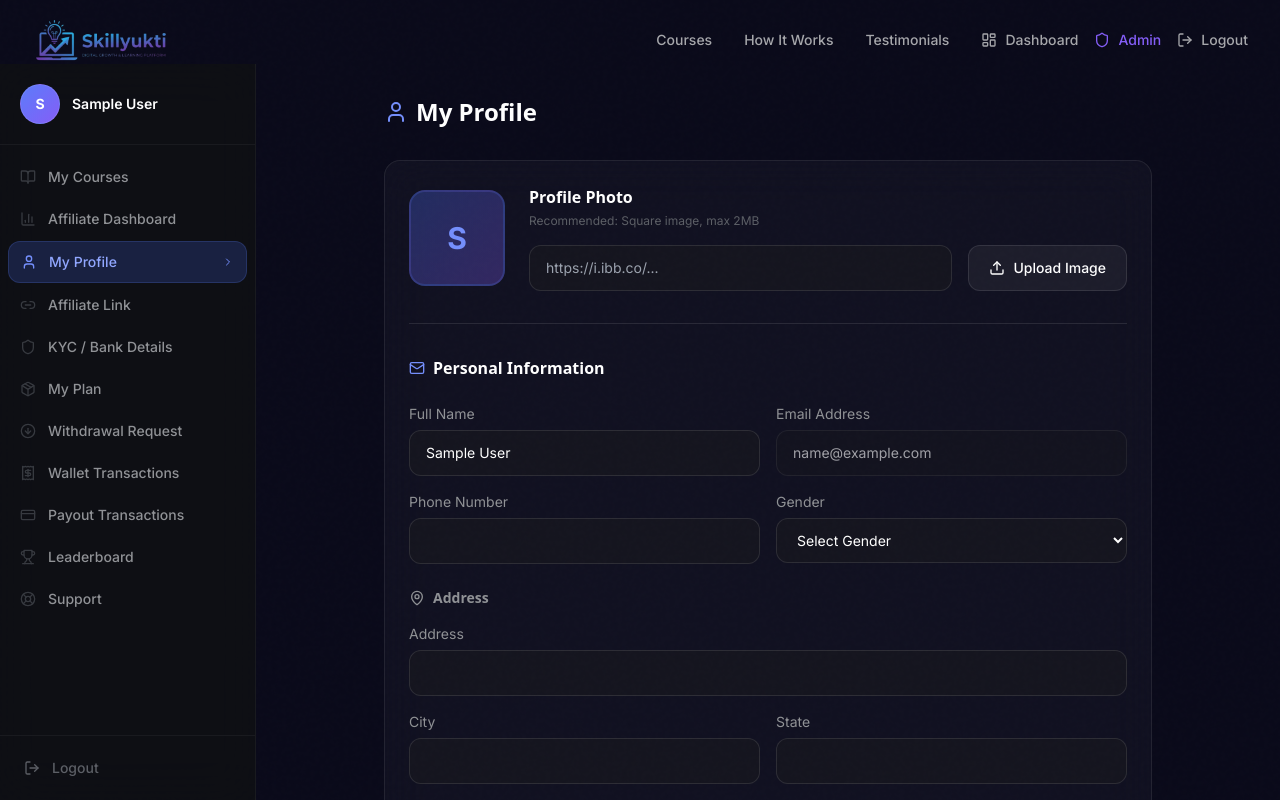
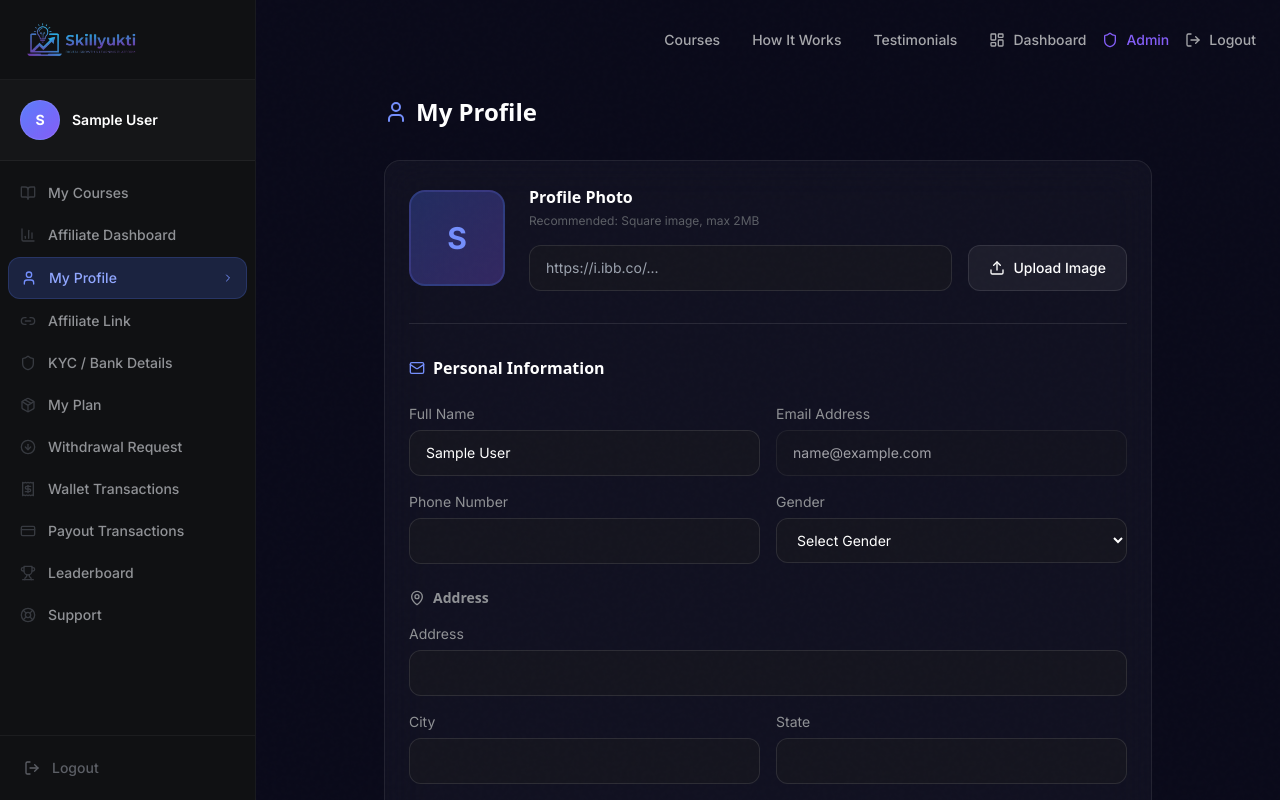
Before and after one commit to Mitesh-Patel-Dev/Skillyukti-platform, a Next.js app in the folder frontend/: page /dashboard/profile in a window 1280 px wide. Shown: the top 800 px of the page. Built offline with nearby package versions, Linux system fonts and the light colour scheme; no server answers; sample sign-in values are in the browser's storage.

Commit message:
style: merge logo into dashboard sidebar and make navbar full width for dashboard

```diff
--- a/frontend/src/app/dashboard/layout.tsx
+++ b/frontend/src/app/dashboard/layout.tsx
@@ -32,9 +32,20 @@ export default function DashboardLayout({ children }: { children: React.ReactNod
     const [sidebarOpen, setSidebarOpen] = useState(false);
 
     const SidebarContent = () => (
-        <div className="flex flex-col h-full">
+        <div className="flex flex-col h-full bg-dark-900">
+            {/* Logo Section */}
+            <div className="h-16 lg:h-20 flex items-center px-6 border-b border-white/5">
+                <Link href="/" className="flex items-center gap-2 group">
+                    <img
+                        src="/logo.png"
+                        alt="Skillyukti"
+                        className="h-10 w-auto object-contain"
+                    />
+                </Link>
+            </div>
+
             {/* User Info */}
-            <div className="p-5 border-b border-white/5">
+            <div className="p-5 border-b border-white/5 bg-white/[0.02]">
                 <div className="flex items-center gap-3">
                     <div className="w-10 h-10 rounded-full bg-gradient-to-br from-primary-500 to-accent-purple overflow-hidden border border-white/10 flex items-center justify-center text-white font-bold text-sm flex-shrink-0">
                         {user?.avatar ? (
@@ -91,7 +102,7 @@ export default function DashboardLayout({ children }: { children: React.ReactNod
             <Navbar />
             <div className="min-h-screen pt-16 flex">
                 {/* Desktop Sidebar */}
-                <aside className="hidden lg:flex flex-col w-64 fixed left-0 top-16 bottom-0 border-r border-white/5 bg-dark-900/80 backdrop-blur-xl z-30">
+                <aside className="hidden lg:flex flex-col w-64 fixed left-0 top-0 bottom-0 border-r border-white/5 bg-dark-900/80 backdrop-blur-xl z-[60]">
                     <SidebarContent />
                 </aside>
 
--- a/frontend/src/components/layout/Navbar.tsx
+++ b/frontend/src/components/layout/Navbar.tsx
@@ -1,6 +1,7 @@
 'use client';
 
 import { useState, useEffect } from 'react';
+import { useParams, useRouter, usePathname } from 'next/navigation';
 import Link from 'next/link';
 import { motion, AnimatePresence } from 'framer-motion';
 import { Menu, X, BookOpen, LogIn, UserPlus, LayoutDashboard, LogOut, Shield } from 'lucide-react';
@@ -17,6 +18,9 @@ export default function Navbar() {
         return () => window.removeEventListener('scroll', handleScroll);
     }, []);
 
+    const pathname = usePathname();
+    const isDashboard = pathname?.startsWith('/dashboard') || pathname?.startsWith('/admin');
+
     return (
         <motion.nav
             initial={{ y: -100 }}
@@ -26,9 +30,11 @@ export default function Navbar() {
                     : 'bg-transparent'
                 }`}
         >
-            <div className="max-w-7xl mx-auto px-4 sm:px-6 lg:px-8">
+            <div className={`${isDashboard ? 'px-6' : 'max-w-7xl mx-auto px-4 sm:px-6 lg:px-8'}`}>
                 <div className="flex items-center justify-between h-16 lg:h-20">
-                    {/* Logo */}
+                    {/* Logo - Hidden on Dashboard as it's moved to Sidebar */}
+                    <div className="flex items-center gap-2 group">
+                        {!isDashboard && (
                             <Link href="/" className="flex items-center gap-2 group">
                                 <img
                                     src="/logo.png"
@@ -36,6 +42,8 @@ export default function Navbar() {
                                     className="h-12 w-auto object-contain"
                                 />
                             </Link>
+                        )}
+                    </div>
 
                     {/* Desktop Nav */}
                     <div className="hidden lg:flex items-center gap-8">
```
Lines whose indentation alone changed are shown as unchanged.
